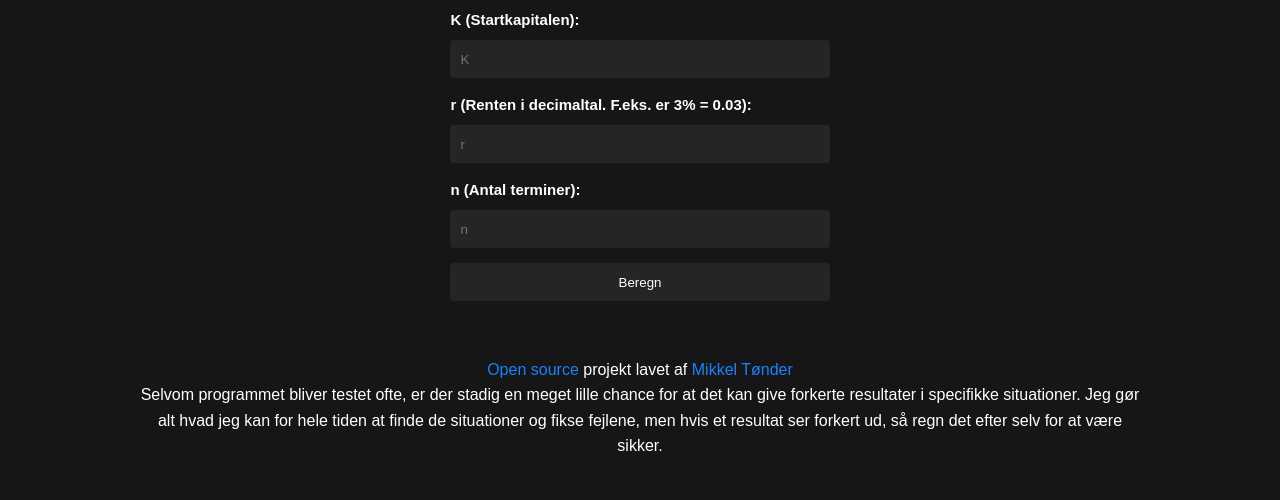
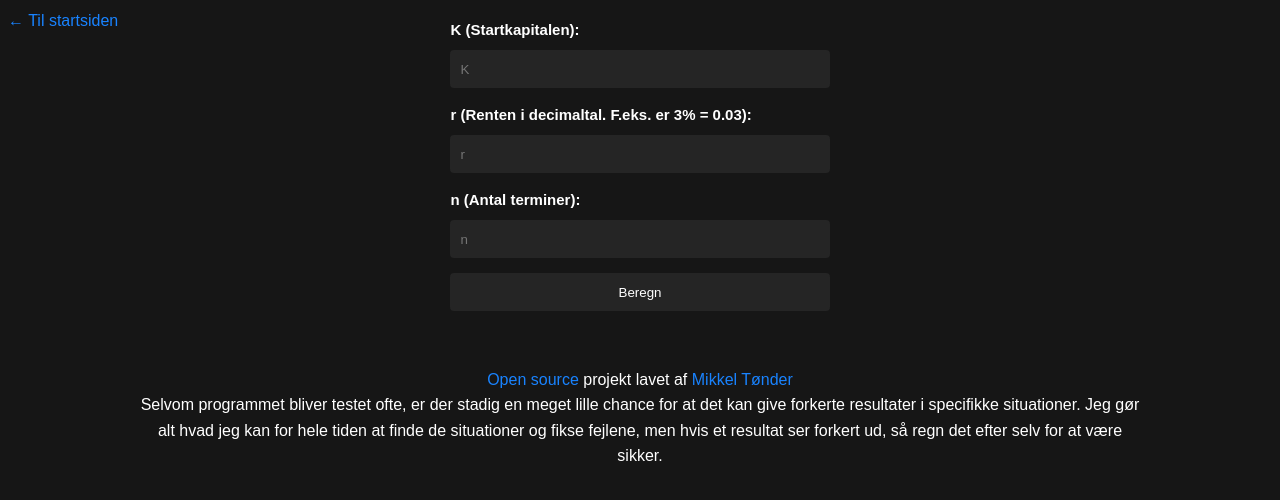
Before and after one commit to Mikkel-T/matematik, a Next.js app: page /renter in a window 1280 px wide. Shown: the top 500 px of the page. Built offline with nearby package versions, Linux system fonts and the light colour scheme.

Commit message:
Add a link to the homepage

```diff
--- /dev/null
+++ b/components/topbar.jsx
@@ -0,0 +1,11 @@
+import styles from '../styles/Home.module.css';
+
+export default function TopBar(props) {
+  return (
+    <div className={styles.topbar}>
+      <a href="/">
+        <span>&#8592;</span> Til startsiden
+      </a>
+    </div>
+  );
+}
--- a/pages/1-grad-funktion.jsx
+++ b/pages/1-grad-funktion.jsx
@@ -9,6 +9,7 @@ import Footer from '../components/footer.jsx';
 import Fraction from '../components/fraction.jsx';
 import Input from '../components/input.jsx';
 import { copyToast, errorToast } from '../components/toasts.jsx';
+import TopBar from '../components/topbar';
 import styles from '../styles/Home.module.css';
 
 function Home({ x_1, y_1, x_2, y_2 }) {
@@ -179,6 +180,7 @@ function Home({ x_1, y_1, x_2, y_2 }) {
       </Head>
 
       <main className={styles.main}>
+        <TopBar />
         <div className={styles.wrapper}>
           <form className={styles.numForm} onSubmit={handleSubmit}>
             <label>x for punkt 1:</label>
--- a/pages/2-grad-funktion.jsx
+++ b/pages/2-grad-funktion.jsx
@@ -9,6 +9,7 @@ import Footer from '../components/footer.jsx';
 import Fraction from '../components/fraction.jsx';
 import Input from '../components/input.jsx';
 import { copyToast, errorToast } from '../components/toasts.jsx';
+import TopBar from '../components/topbar';
 import styles from '../styles/Home.module.css';
 
 function Home({ a, b, c }) {
@@ -227,6 +228,7 @@ function Home({ a, b, c }) {
       </Head>
 
       <main className={styles.main}>
+        <TopBar />
         <div className={styles.wrapper}>
           <form className={styles.numForm} onSubmit={handleSubmit}>
             <label>
--- a/pages/moms.jsx
+++ b/pages/moms.jsx
@@ -9,6 +9,7 @@ import Footer from '../components/footer.jsx';
 import Fraction from '../components/fraction.jsx';
 import Input from '../components/input.jsx';
 import { copyToast, errorToast } from '../components/toasts.jsx';
+import TopBar from '../components/topbar';
 import styles from '../styles/Home.module.css';
 
 function Home({ pris }) {
@@ -134,6 +135,7 @@ function Home({ pris }) {
       </Head>
 
       <main className={styles.main}>
+        <TopBar />
         <div className={styles.wrapper}>
           <form className={styles.numForm} onSubmit={handleSubmit}>
             <label>Pris:</label>
--- a/pages/renter.jsx
+++ b/pages/renter.jsx
@@ -8,6 +8,7 @@ import { ToastContainer } from 'react-toastify';
 import Footer from '../components/footer.jsx';
 import Input from '../components/input.jsx';
 import { copyToast, errorToast } from '../components/toasts.jsx';
+import TopBar from '../components/topbar';
 import styles from '../styles/Home.module.css';
 
 function Home({ K, r, n }) {
@@ -136,6 +137,7 @@ function Home({ K, r, n }) {
       </Head>
 
       <main className={styles.main}>
+        <TopBar />
         <div className={styles.wrapper}>
           <form className={styles.numForm} onSubmit={handleSubmit}>
             <label>K (Startkapitalen):</label>
--- a/pages/trigonometri.jsx
+++ b/pages/trigonometri.jsx
@@ -10,6 +10,7 @@ import { genTrigSvar } from '../components/svar.jsx';
 import { copyToast, errorToast } from '../components/toasts.jsx';
 import { acos, asin, atan, calc, cos, sin, tan } from '../components/trig.jsx';
 import styles from '../styles/Home.module.css';
+import TopBar from '../components/topbar';
 import trig from '../styles/Trigonometri.module.css';
 
 function Home() {
@@ -331,7 +332,9 @@ function Home() {
         <title>Trigonometri i retvinklede trekanter</title>
         <link rel="icon" href="/favicon.ico" />
       </Head>
+
       <main className={styles.main}>
+        <TopBar />
         <div className={styles.triangleWrapper}>
           <form className={trig.wrapper} onSubmit={handleSubmit}>
             <input
--- a/styles/Home.module.css
+++ b/styles/Home.module.css
@@ -107,3 +107,7 @@
   width: 80%;
   margin: auto;
 }
+
+.topbar {
+  height: 10px;
+}
```
